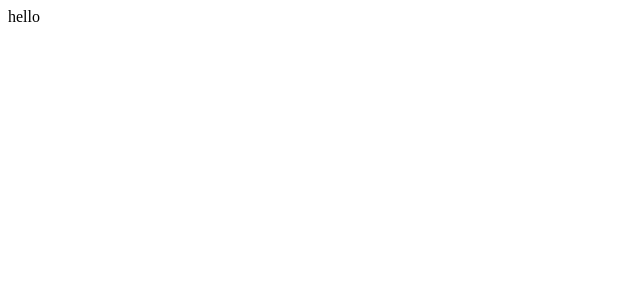
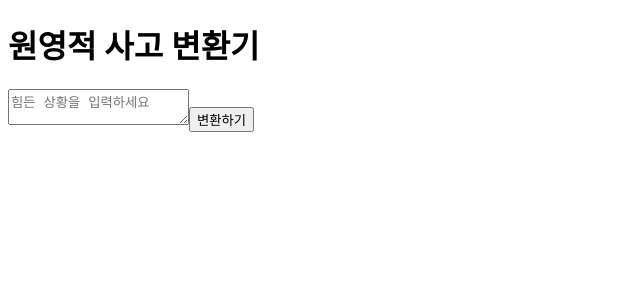
Before and after one commit to WoongyuChoi/lucky-vicky, a React (Vite) app: page / in a window 1280 px wide. Shown: the top 300 px of the page, without its empty margins (0-640 px from the left). Built offline with nearby package versions, Linux system fonts and the light colour scheme.

Commit message:
Feat: OpenAI API 연결

```diff
--- a/package.json
+++ b/package.json
@@ -10,6 +10,7 @@
     "preview": "vite preview"
   },
   "dependencies": {
+    "axios": "^1.7.2",
     "eslint-config-prettier": "^9.1.0",
     "react": "^18.3.1",
     "react-dom": "^18.3.1"
--- a/src/App.tsx
+++ b/src/App.tsx
@@ -1,12 +1,74 @@
 import { useState } from 'react';
+import axios from 'axios';
 
 function App() {
-  const [count, setCount] = useState(0);
+  const [userInput, setUserInput] = useState('');
+  const [output, setOutput] = useState('');
+
+  const handleSubmit = async (event: any) => {
+    event.preventDefault();
+    if (userInput.trim() === '') return;
+
+    try {
+      const response = await axios.post(
+        'https://api.openai.com/v1/chat/completions',
+        {
+          model: 'gpt-3.5-turbo',
+          messages: [
+            {
+              role: 'system',
+              content: `
+              "역시 행운의 여신은 나의 편이야" - 장원영
+              단순 긍정적인 사고를 넘어 초월적인 긍정적 사고를 뜻하는 말이다. 자신에게 일어나는 모든 사건이 궁극적으로 긍정적인 결과로 귀결될 것이라는 확고한 낙관론을 기반으로 두고 있다. 즉 나에게 일어나는 모든 일은 결국 나에게 좋은 일이라는 것이다.
+              일반적인 긍정적 사고를 넘어 어떠한 상황이 닥쳐도 초월적인 긍정적 사고로 치환하는 방식인데, 여기에 장원영의 이름을 붙여 원영적 사고로 불린다. 다르게 보면 '오히려 좋아' 느낌에 더 가깝다. 이 밈으로 인해 장원영의 긍정적인 마음가짐과 태도를 따라 하겠다는 사람들이 늘고 있다. 단순한 온라인 속 밈과 말투를 넘어 실생활에서도 원영적 사고로 마음을 바로잡는 사람들이 생기며 밈 자체가 선순환의 효과를 보이고 있다.
+              오로지 긍정적인 것에만 초점을 맞추고 부정적인 감정을 유발하는 것은 그것이 무엇이든지 거부하고 회피하려는 '해로운 긍정성(toxic positivity)'과는 차이가 있다. 원영적 사고는 부정적 현실을 무작정 회피하거나 왜곡하는 것이 아닌 명확히 상황을 인지한 후에 부정적인 것들조차 긍정적인 결과에 이르는 과정 혹은 원인으로 받아들이는 것이기 때문이다. 예를 들어 힘든 일이 닥쳤을 때, 전혀 힘들지 않다라며 애써 부정하는 것이 아니라 힘든 것은 명백히 맞지만 나에게는 아직도 긍정적인 것들이 많이 남아있어 혹은 이 힘든 일도 결국 행복한 결과에 이르는 과정일 거야라고 생각하는 것이다.
+              원영적 사고에는, 마지막 말에 항상 🤭🤭 완전 럭키비키잖앙🍀으로 끝난다.
+              예시:
+              - 지하철을 놓쳤을 때: "내가 딱 지하철을 놓쳤는데, 마침 다음 지하철이 바로 올 시간이라서 기다리는데 지루하지 않겠는걸? 🤭🤭 완전 럭키비키잖앙🍀"
+              - 프로젝트에서 실패했을 때: "프로젝트가 실패해서 속상했지만, 덕분에 부족한 점을 정확히 알게 되었어. 이 경험이 앞으로 더 성공적인 프로젝트를 만드는 밑거름이 될 거야. 🤭🤭 완전 럭키비키잖앙🍀"
+              - 갑작스러운 비로 인해 소풍이 취소되었을 때: "소풍 날에 비가 와서 아쉽긴 했지만, 덕분에 오랜만에 가족들과 집에서 따뜻한 차 한잔하며 보낼 수 있게 됐어. 이건 정말 특별한 시간이야! 🤭🤭 완전 럭키비키잖앙🍀"
+              - 길을 잃었을 때: "길을 잃어서 당황했지만, 덕분에 이 멋진 카페를 발견했어! 새로운 장소를 발견하게 돼서 완전 행운이야. 🤭🤭 완전 럭키비키잖앙🍀
+              대답은 300자를 넘지 않도록 해 주고, 🤭🤭 완전 럭키비키잖앙🍀으로 끝내줘."
+            `,
+            },
+            { role: 'user', content: `${userInput}` },
+          ],
+          max_tokens: 200,
+          temperature: 0.7,
+        },
+        {
+          headers: {
+            'Content-Type': 'application/json',
+            Authorization: `Bearer ${import.meta.env.VITE_OPENAI_API_KEY}`,
+          },
+        },
+      );
+      const responseData = response.data.choices[0].message.content.trim();
+      setOutput(responseData);
+    } catch (error) {
+      console.error('Error fetching data from OpenAI API', error);
+      setOutput('Error generating response. Please try again.');
+    }
+  };
 
   return (
-    <>
-      <div>hello</div>
-    </>
+    <div className="App">
+      <h1>원영적 사고 변환기</h1>
+      <form onSubmit={handleSubmit}>
+        <textarea
+          value={userInput}
+          onChange={(e) => setUserInput(e.target.value)}
+          placeholder="힘든 상황을 입력하세요"
+        />
+        <button type="submit">변환하기</button>
+      </form>
+      {output && (
+        <div className="output">
+          <h2>원영적 사고:</h2>
+          <p>{output}</p>
+        </div>
+      )}
+    </div>
   );
 }
 
```
Also changed, not shown: 1 other file (tests, documents, lock files or other folders).
